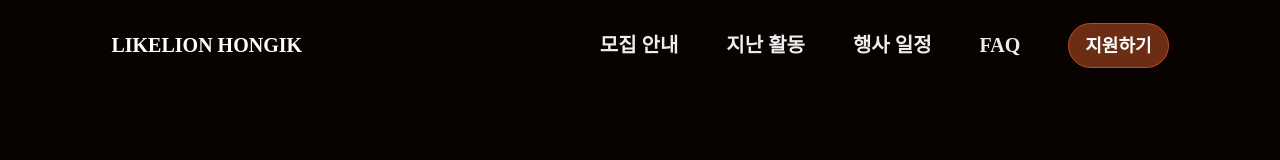
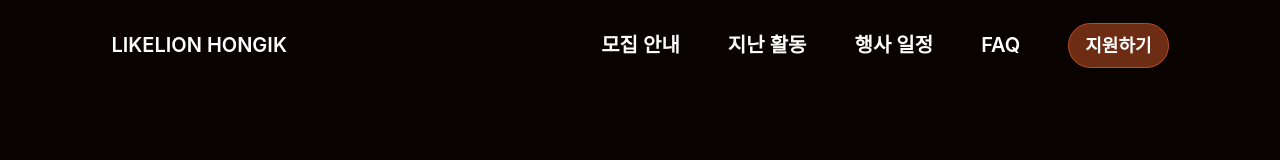
Before and after one commit to likelion-14th-page/likelion-14th-FE, a React (Vite) app: page / in a window 1280 px wide. Shown: the top 160 px of the page. Built offline with nearby package versions, Linux system fonts and the light colour scheme; no server answers; a web font is replaced by a local one.

Commit message:
#72 [UI] 헤더 폰트 수정

```diff
--- a/src/layout/Navbar.jsx
+++ b/src/layout/Navbar.jsx
@@ -23,7 +23,10 @@ const Navbar = () => {
 
     return (
       <div
-        onClick={() => { navigate(path); window.scrollTo(0, 0); }}
+        onClick={() => {
+          navigate(path);
+          window.scrollTo(0, 0);
+        }}
         className="relative mx-0 px-[24px] py-[16px] cursor-pointer group flex items-center justify-center"
       >
         {/* 1. 배경 그라데이션: 현재 페이지(isActive)면 opacity-100, 아니면 호버 시에만 나타남 */}
@@ -38,7 +41,7 @@ const Navbar = () => {
         {/* 2. 텍스트 레이어: 현재 페이지면 흰색과 굵은 글씨로 강조 */}
         <span
           className={`
-            relative z-10 navbar_explanation transition-colors duration-300
+            relative z-10 title-20-semibold transition-colors duration-300
           `}
         >
           {label}
@@ -50,8 +53,11 @@ const Navbar = () => {
   return (
     <div className="responsive-layout flex items-center justify-between my-[8px] py-[8px]">
       <div
-        onClick={() => { navigate('/'); window.scrollTo(0, 0); }}
-        className=" py-[16px] cursor-pointer navbar_title z-[60] transition-colors duration-300 hover:text-gray-02"
+        onClick={() => {
+          navigate('/');
+          window.scrollTo(0, 0);
+        }}
+        className=" py-[16px] cursor-pointer title-20-semibold text-white z-[60] transition-colors duration-300 hover:text-gray-02"
       >
         LIKELION HONGIK
       </div>
```
